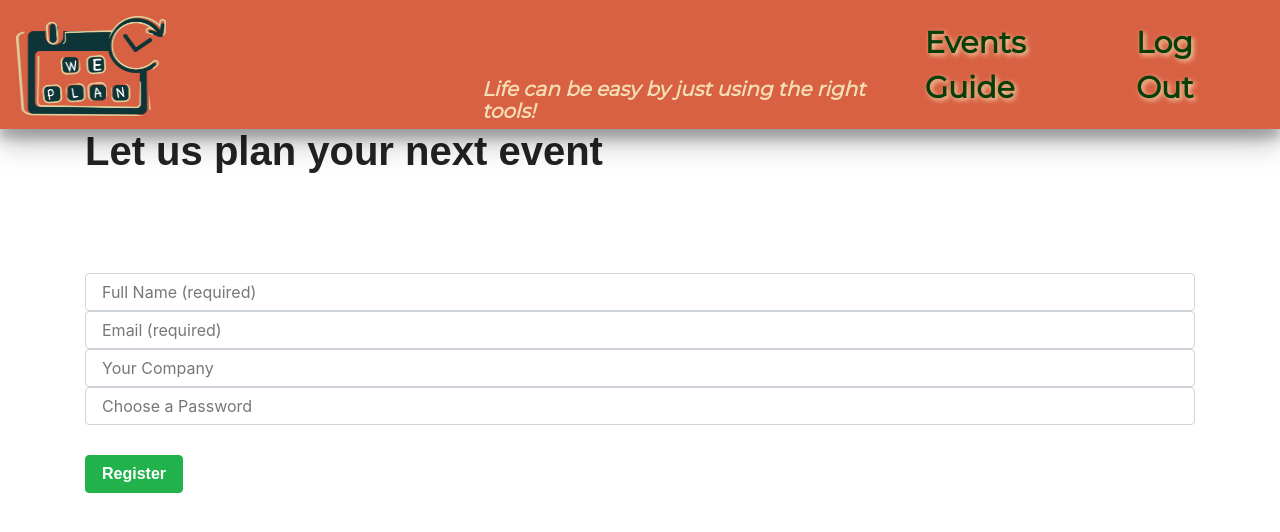
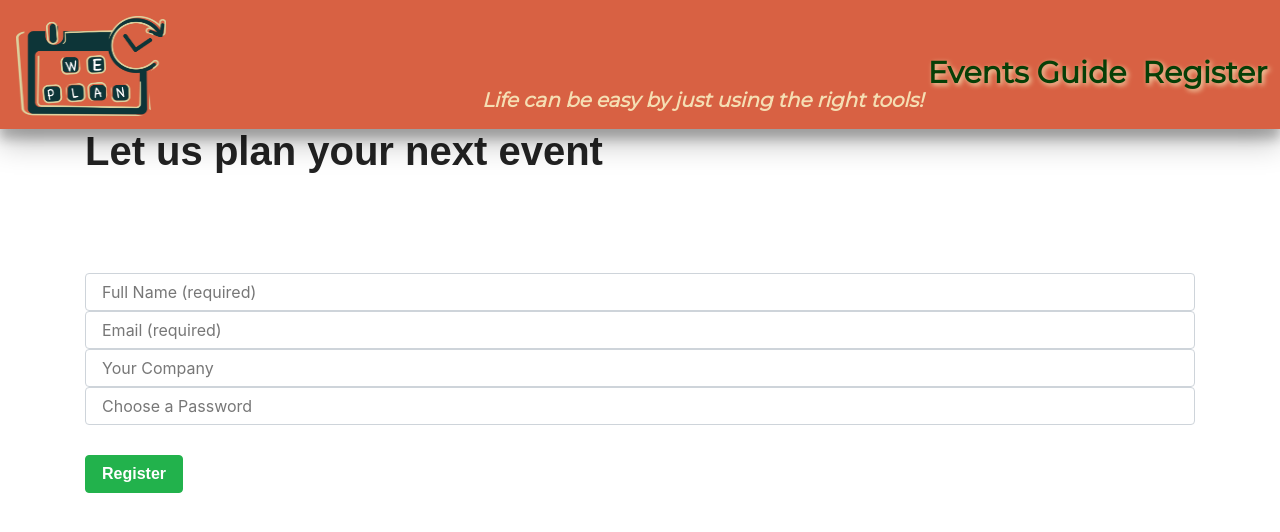
Before and after one commit to sespert/WePlan, a React (Create React App) app in the folder client/: page /register in a window 1280 px wide. Shown: the top 532 px of the page. Built offline with nearby package versions, Linux system fonts and the light colour scheme; a web font is replaced by a local one.

Commit message:
Logout and login button in the navbar

```diff
--- a/client/src/components/Nav/index.js
+++ b/client/src/components/Nav/index.js
@@ -3,18 +3,18 @@ import './nav.css';
 import logo from '../../images/logo.png'
 
 
+
 class Nav extends Component {
-
 
   render() {
     let partial;
     if(this.props.id) {
       partial = <li className="nav-item-2">
-        <a className="nav-link" href="/">Log Out</a>
+        <a className="nav-link3" href="/">Log Out</a>
       </li>
     } else {
       partial = <li className="nav-item-2">
-      <a className="nav-link" href="/">Log In</a>
+      <a className="nav-link3" href="/">Log In</a>
     </li>
 
     }
@@ -26,12 +26,12 @@ class Nav extends Component {
 
           <h3 id="legend"> Life can be easy by just using the right tools!</h3>
 
-          <ul className="navbar-nav flex-row ml-md-auto">
+          {/* <ul className="navbar-nav flex-row ml-md-auto">
             <li className="nav-item">
-              <a className="nav-link" href="/events">Events Guide</a>
+              <a className="nav-link3" href="/events">Events Guide</a>
             </li>
             {partial}
-          </ul>
+          </ul> */}
       </nav>
     );
 }
--- a/client/src/components/Nav/nav.css
+++ b/client/src/components/Nav/nav.css
@@ -8,6 +8,37 @@
     font-size: 30px;
     color:  rgb(7, 63, 7);
     text-shadow: 2px 2px 5px wheat;
+    font-weight: 600;
+
+}
+
+.link-cont {
+    position: absolute;
+    top:5.2%;
+    right: 1%;
+}
+/* .logout-link{
+    /* position: absolute;
+    top: 5.4%;
+    left: 88.7%; */
+
+    /* right: 0%;
+    display: table;
+
+}
+
+.guide-link{
+    position: absolute;
+    top:5.2%;
+    right: 9%;
+    display: table;
+} */
+.nav-link3{
+    font-family:"Montserrat";
+    font-size: 30px;
+    color:  rgb(7, 63, 7);
+    text-shadow: 2px 2px 5px wheat;
+
 }
 #legend{
     font-family:"Montserrat";
--- a/client/src/components/QuestionUser/index.js
+++ b/client/src/components/QuestionUser/index.js
@@ -212,6 +212,14 @@ class QuestionUser extends Component {
         if (!token){
             return (
                 <div>
+                    <ul className="navbar-nav flex-row ml-md-auto link-cont">
+                        <li className="nav-item">
+                            <a className="nav-link guide-link mr-3" href="/events">Events Guide</a>
+                        </li>
+                        <li className="nav-item">
+                            <a className="nav-link logout-link" onClick={this.handleSubmit} href="#">Register</a>
+                        </li>
+                    </ul>
                     {
                         (signUpError) ? (
                             <p>{signUpError}</p>
--- a/client/src/pages/Event.js
+++ b/client/src/pages/Event.js
@@ -8,6 +8,7 @@ import { List, ListItem } from "../components/List";
 // import { Input, TextArea, FormBtn } from "../components/Form";
 // import FormLogin from "../components/FormLogin";
 import EventBodyInfo from"../components/EventBodyInfo";
+import '../components/Nav/nav.css';
 
 import { setInStorage, getFromStorage } from "../utils/storage";
 import axios from 'axios';
@@ -136,6 +137,16 @@ class Event extends Component {
 			return (
 
 				<Container>
+					<ul className="navbar-nav flex-row ml-md-auto link-cont">
+						<li className="nav-item">
+							<a className="nav-link guide-link mr-3" href="/events">Events Guide</a>
+						</li>
+						<li className="nav-item">
+							<a className="nav-link logout-link" onClick={this.handleSubmit} href="#">Log In</a>
+						</li>
+					</ul>
+
+
 					{/* <article className="container"> */}
 						<Jumbotron>
 							<blockquote>
--- a/client/src/pages/List.js
+++ b/client/src/pages/List.js
@@ -6,6 +6,7 @@ import { Redirect } from "react-router-dom";
 import API from "../utils/API";
 import axios from "axios";
 import { getFromStorage, setInStorage } from "../utils/storage";
+import '../components/Nav/nav.css';
 
 
 //TO DO: Add list of events of the logged user
@@ -130,8 +131,19 @@ class EventsList extends Component {
 		if (!token) return <Redirect to={{pathname: "/"}} />;
 
 		return (
+
 			<Container>
-					<h1>Click to see the info of an event</h1>
+				<ul className="navbar-nav flex-row ml-md-auto link-cont">
+					<li className="nav-item">
+						<a className="nav-link guide-link mr-3" href="/events">Events Guide</a>
+					</li>
+					<li className="nav-item">
+						<a className="nav-link logout-link" onClick={this.logout} href="#">Log Out</a>
+					</li>
+				</ul>
+
+				{/* <button onClick={this.logout}>Logout</button> */}
+				<h1>Click to see the info of an event</h1>
 
 				<List styleProp={listStyle}>
 					{this.state.events.map((eve, i) => {
@@ -146,11 +158,6 @@ class EventsList extends Component {
 				</List>
 				<FormBtn onClick={this.handleSubmit}>Add New Event</FormBtn>
 
-				<div>
-					<p>Account</p>
-					<button onClick={this.logout}>Logout</button>
-				</div>
-
 			</Container>
 		)
 	}
```
